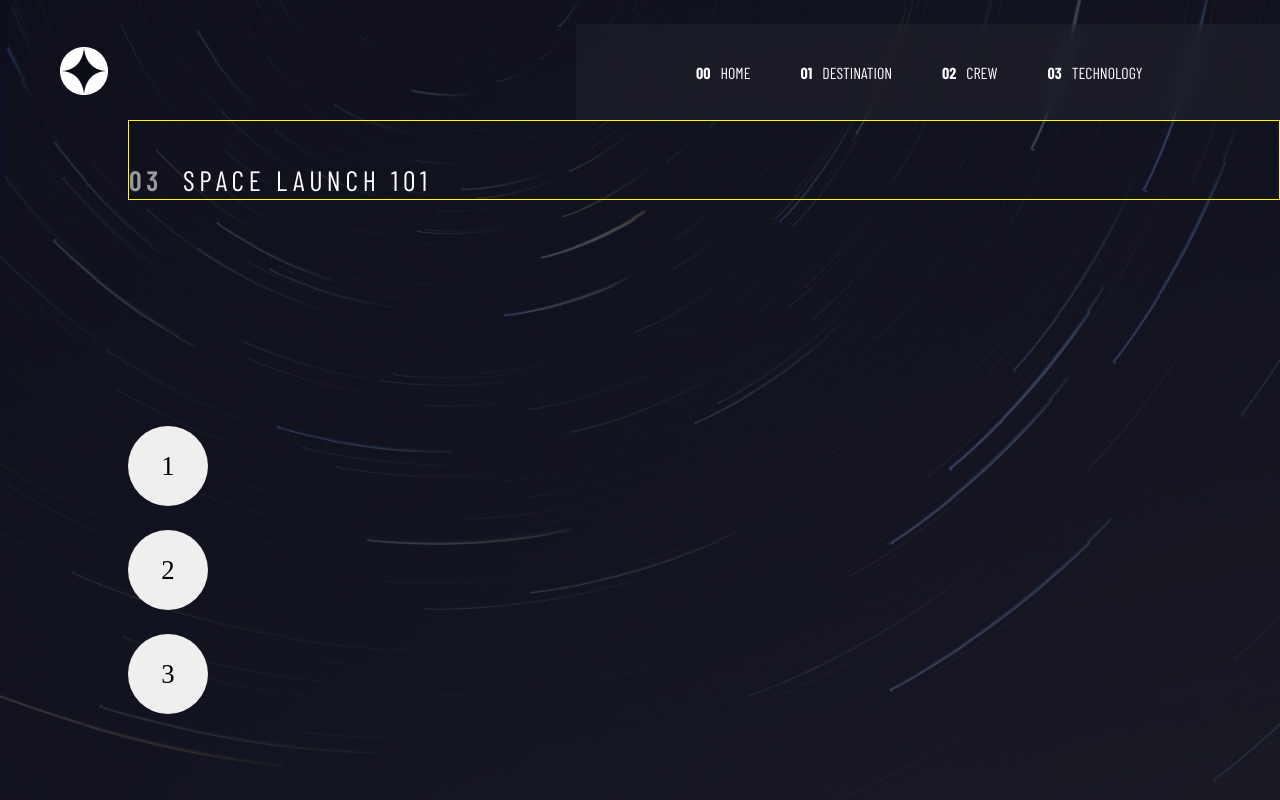
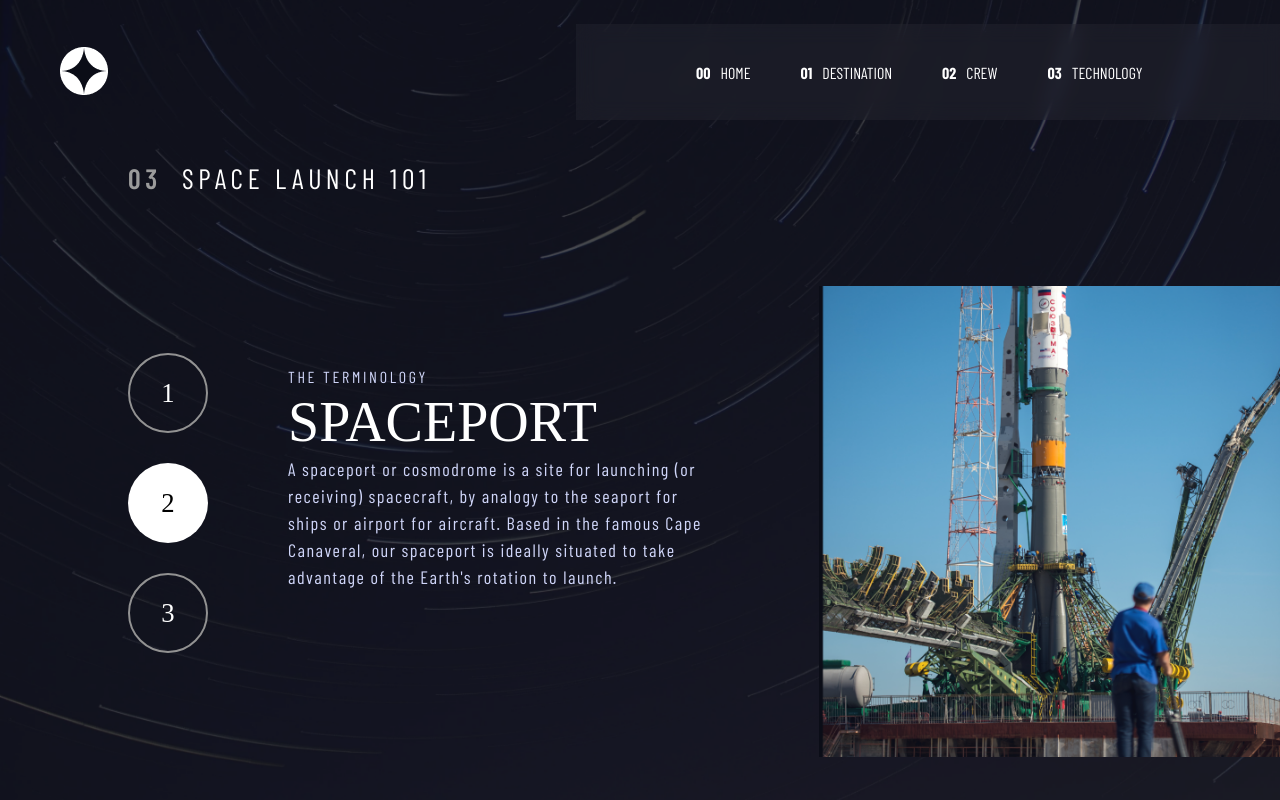
Before and after one commit to IvanDanyliuk/space-tourism, a Next.js app: page /technology in a window 1280 px wide. Built offline with nearby package versions, Linux system fonts and the light colour scheme; a web font is replaced by a local one.

Commit message:
Technology page has been implemented

```diff
--- a/components/CrewSlider.tsx
+++ b/components/CrewSlider.tsx
@@ -68,7 +68,7 @@ const CrewSlider: React.FC<ICrewSlider> = ({ info }) => {
       return <DotList>{dots}</DotList>
     },
     customPaging: (i: number) => {
-      const inactive = {
+      const active = {
         content: '',
         cursor: 'pointer',
         width: '15px',
@@ -78,7 +78,7 @@ const CrewSlider: React.FC<ICrewSlider> = ({ info }) => {
         background: '#ffffff',
       };
 
-      const active = {
+      const inactive = {
         content: '',
         cursor: 'pointer',
         width: '15px',
@@ -88,7 +88,7 @@ const CrewSlider: React.FC<ICrewSlider> = ({ info }) => {
         background: '#929292',
       };
       return (
-        <button style={i === activeSlideIndex ? inactive : active}></button>
+        <button style={i === activeSlideIndex ? active : inactive}></button>
       )
     },
     beforeChange: (prev: number, next: number) => {
--- a/components/SlideImage.tsx
+++ b/components/SlideImage.tsx
@@ -16,7 +16,7 @@ const ImageContainer = styled(Box)`
 const Image = styled(NextImage)`
   position: relative;
   object-fit: contain !important;
-  object-position: bottom ;
+  object-position: bottom right;
 `;
 
 
--- a/components/TechnologySlider.tsx
+++ b/components/TechnologySlider.tsx
@@ -1,8 +1,9 @@
-import React from 'react';
+import React, { useState } from 'react';
 import styled from 'styled-components';
 import Slider from 'react-slick';
 import { v4 as uuid } from 'uuid';
-import { Typography } from '@mui/material';
+import { Box, Typography } from '@mui/material';
+import SlideImage from './SlideImage';
 
 
 interface ITechnologySlider {
@@ -17,37 +18,46 @@ interface ITechnologySlider {
 const Slide = styled.div`
   position: relative;
   width: 100%;
-  min-height: 75vh;
+  min-height: 70vh;
   display: flex !important;
   justify-content: space-between;
   box-sizing: border-box;
 `;
 
+const TextSection = styled(Box)`
+  padding-left: 160px;
+  width: 50%;
+  display: flex;
+  flex-direction: column;
+  justify-content: center;
+  color: '#ffffff';
+`;
+
+const SlideTitle = styled(Typography)`
+  margin: 11px 0 17px 0;
+`;
+
+const ImageSection = styled(Box)`
+  position: relative;
+  width: 40%;
+`;
+
 
 const DotList = styled.ul`
   position: absolute !important;
-  top: 35%;
+  top: 25%;
   left: 0;
   padding: 0;
-  height: 36vh;
+  height: 300px;
   display: flex;
   flex-direction: column;
   justify-content: space-between;
   list-style: none;
 `;
 
-const DotListItem = styled.li``;
 
-const DotButton = styled.button`
-  content: '';
-  cursor: pointer;
-  width: 10vh;
-  height: 10vh;
-  border: none;
-  border-radius: 50%;
-  background: '#ffffff';
-`;
-
+const TechnologySlider: React.FC<ITechnologySlider> = ({ info }) => {
+  const [activeSlideIndex, setActiveSlideIndex] = useState(0);
 
   const settings = {
     dots: true,
@@ -62,27 +72,53 @@ const settings = {
       return <DotList>{dots}</DotList>
     },
     customPaging: (i: number) => {
+      const active = {
+        content: '',
+        cursor: 'pointer',
+        width: '80px',
+        height: '80px',
+        border: 'none',
+        borderRadius: '50%',
+        background: '#ffffff',
+      };
+
+      const inactive = {
+        content: '',
+        cursor: 'pointer',
+        width: '80px',
+        height: '80px',
+        border: '2px solid #929292',
+        borderRadius: '50%',
+        background: 'transparent',
+        color: '#ffffff',
+      };
+
       return (
-      <DotListItem>
-        <DotButton>
+        <button style={i === activeSlideIndex ? active : inactive}>
           <Typography variant='h4'>
             {i + 1}
           </Typography>
-        </DotButton>
-      </DotListItem>
+        </button>
       )
+    },
+    beforeChange: (prev: number, next: number) => {
+      setActiveSlideIndex(next);
     },
     dotsClass: 'crew-dots'
   }
-
-
-const TechnologySlider: React.FC<ITechnologySlider> = ({ info }) => {
   return (
     <Slider {...settings}>
       {
         info.map(item => (
           <Slide key={uuid()}>
-
+            <TextSection>
+              <Typography variant='caption' color='secondary'>The Terminology</Typography>
+              <SlideTitle variant='h3' color='primary'>{item.title}</SlideTitle>
+              <Typography variant='body1' color='secondary'>{item.description}</Typography>
+            </TextSection>
+            <ImageSection>
+              <SlideImage url={item.imageUrl} altText={item.title} />
+            </ImageSection>
           </Slide>
         ))
       }
--- a/pages/technology.tsx
+++ b/pages/technology.tsx
@@ -16,17 +16,16 @@ const Container = styled.div`
 
 const Content = styled(Box)`
   position: relative;
-  padding-left: 10vw;
+  padding: 5vh 0 5vh 10vw;
   width: 100%;
   display: flex;
   flex-direction: column;
 `;
 
 const Heading = styled(Typography)`
-  height: 10vh;
+  /* height: 10vh; */
   display: flex;
   align-items: flex-end;
-  border: 1px solid yellow;
 `;
 
 const HeadingNumber = styled.span`
```
Lines whose indentation alone changed are shown as unchanged.
